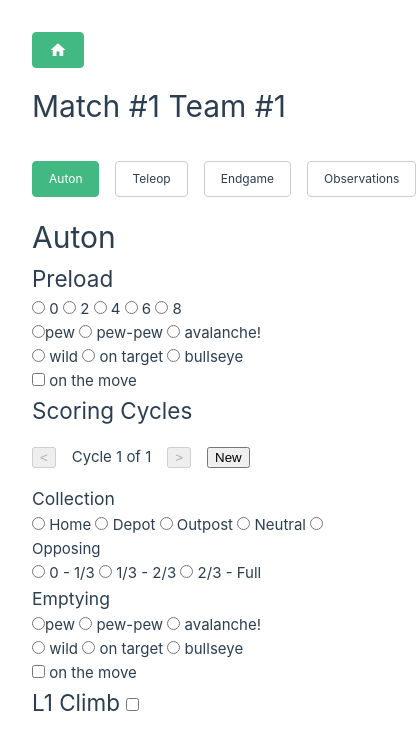
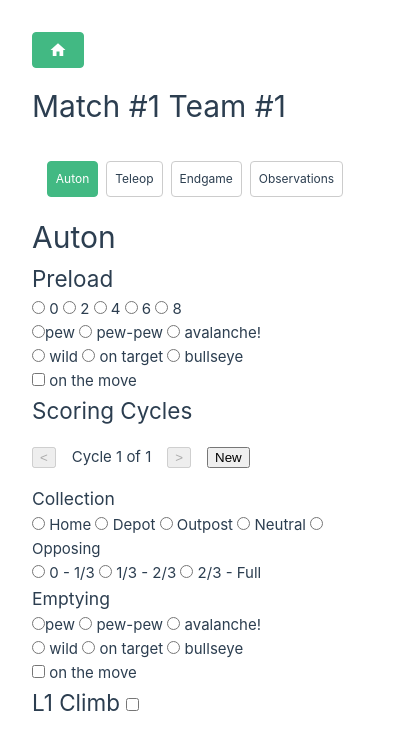
Before and after one commit to lauramoore/2026RebuiltScout, a Vue app: page /scout/1/1/1/auton in a window 390 px wide. Shown: the top 750 px of the page, 416 px wide, since content can reach past the window. Built offline with nearby package versions, Linux system fonts and the light colour scheme; no server answers; sample sign-in values are in the browser's storage.

Commit message:
form nav mobile width

```diff
--- a/src/scout/ScoutView.vue
+++ b/src/scout/ScoutView.vue
@@ -256,4 +256,17 @@ nextCycle {
 addCyle {
   margin: 1em;
 }
+
+/* Responsive Navigation for Mobile */
+@media screen and (max-width: 600px) {
+  nav {
+    /* Allow flex items to shrink if needed */
+    justify-content: center;
+    gap: 0.5rem;
+  }
+
+  nav a {
+    padding: 0.5rem; /* Reduce padding to help items fit */
+  }
+}
 </style>
```
